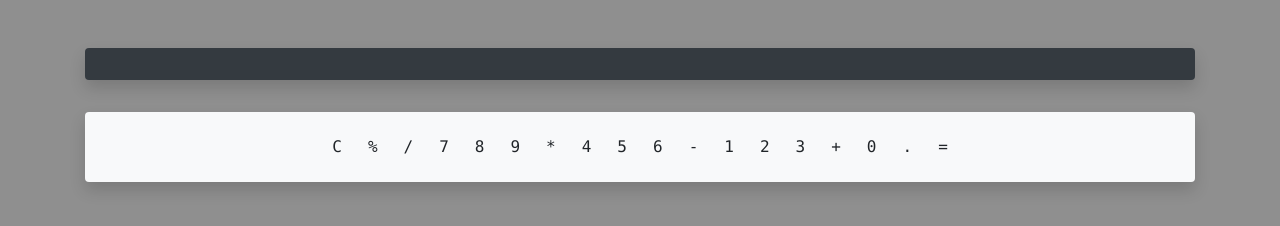
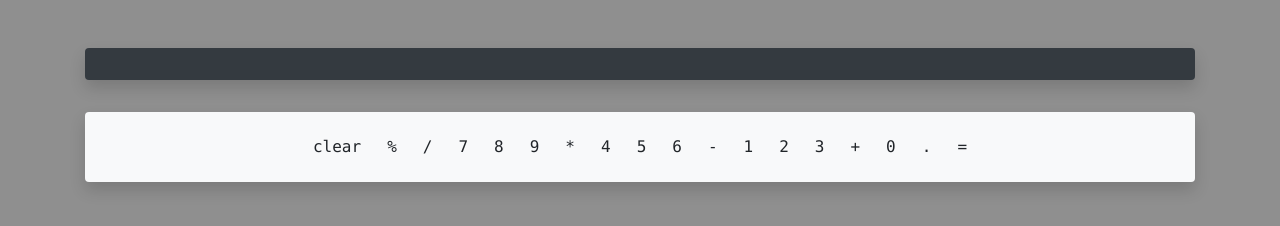
Before and after one commit to Framzy/Project-Website-Simple-Calculator, a plain HTML site: page index.html in a window 1280 px wide. Drawn offline with nearby package versions, Linux system fonts and the light colour scheme.

Commit message:
fix: update clear button text from 'C' to 'clear' for consistency

```diff
--- a/index.html
+++ b/index.html
@@ -24,7 +24,7 @@
       <div
         class="buttons w-100 d-flex flex-wrap justify-content-center h-75 mt-3 shadow rounded bg-light p-3 rounded shadow text-monospace text-dark"
       >
-        <button class="btn clear">C</button>
+        <button class="btn clear">clear</button>
         <button class="btn">%</button>
         <button class="btn">/</button>
         <button class="btn">7</button>
```
